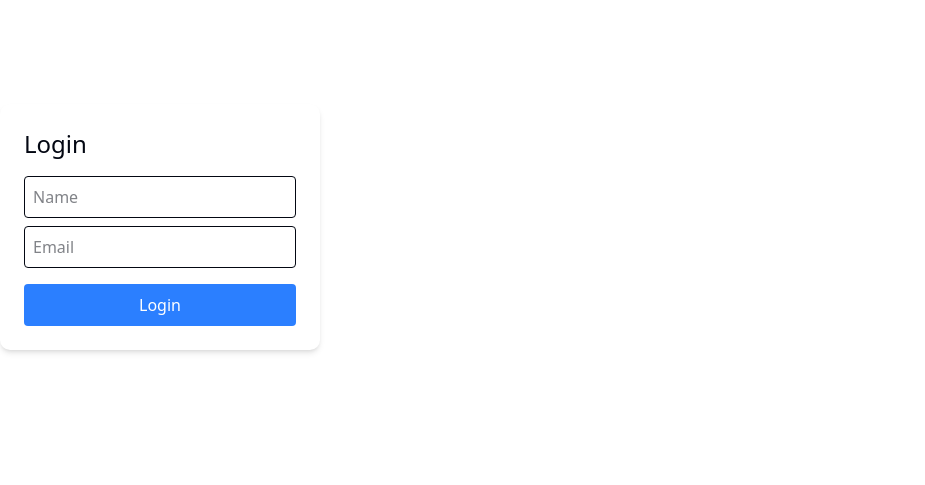
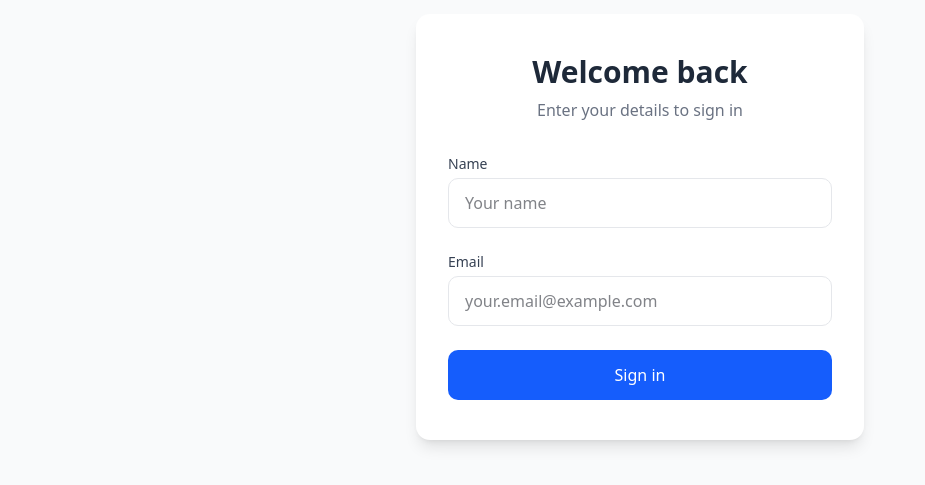
Before and after one commit to matteobu/forward-earth, a React (Vite) app in the folder carbon-usage-client/: page / in a window 1280 px wide. Shown: the part 173-658 px from the top of the page, without its empty margins (0-925 px from the left). Built offline with nearby package versions, Linux system fonts and the light colour scheme; no server answers.

Commit message:
Fixing the login page

```diff
--- a/carbon-usage-client/src/components/LoginForm.tsx
+++ b/carbon-usage-client/src/components/LoginForm.tsx
@@ -5,11 +5,15 @@
 const LoginForm: React.FC = () => {
   const [name, setName] = useState('');
   const [email, setEmail] = useState('');
+  const [isLoading, setIsLoading] = useState(false);
+  const [error, setError] = useState('');
   const { login } = useAuth();
   const navigate = useNavigate();
 
   const handleSubmit = async (e: React.FormEvent) => {
     e.preventDefault();
+    setIsLoading(true);
+    setError('');
 
     try {
       const response = await fetch('http://localhost:3000/auth/login', {
@@ -27,39 +31,108 @@
       navigate('/dashboard');
     } catch (error) {
       console.error('Login failed', error);
+      setError('Login failed. Please check your credentials and try again.');
+    } finally {
+      setIsLoading(false);
     }
   };
 
   return (
-    <div className="flex flex-col items-center justify-center h-screen">
-      <form
-        onSubmit={handleSubmit}
-        className="bg-white p-6 rounded-lg shadow-md w-80"
+    <div className="flex items-center justify-center w-screen min-h-screen bg-gray-50">
+      <div className="w-full max-w-md px-8 py-10 bg-white rounded-xl shadow-lg">
+        <div className="text-center mb-8">
+          <h2 className="text-3xl font-bold text-gray-800">Welcome back</h2>
+          <p className="text-gray-500 mt-2">Enter your details to sign in</p>
+        </div>
+        {error && (
+          <div className="mb-4 p-3 bg-red-50 text-red-700 rounded-lg text-sm">
+            {error}
+          </div>
+        )}
+        <form onSubmit={handleSubmit} className="space-y-6">
+          <div>
+            <label
+              htmlFor="name"
+              className="block text-sm font-medium text-gray-700 mb-1"
             >
-        <h2 className="text-2xl mb-4">Login</h2>
+              Name
+            </label>
             <input
+              id="name"
               type="text"
-          placeholder="Name"
+              placeholder="Your name"
               value={name}
               onChange={(e) => setName(e.target.value)}
-          className="w-full p-2 mb-2 border rounded"
+              className="w-full px-4 py-3 rounded-lg border border-gray-200 focus:outline-none focus:ring-2 focus:ring-blue-500 focus:border-transparent transition duration-200"
               required
             />
+          </div>
+
+          <div>
+            <label
+              htmlFor="email"
+              className="block text-sm font-medium text-gray-700 mb-1"
+            >
+              Email
+            </label>
             <input
+              id="email"
               type="email"
-          placeholder="Email"
+              placeholder="your.email@example.com"
               value={email}
               onChange={(e) => setEmail(e.target.value)}
-          className="w-full p-2 mb-4 border rounded"
+              className="w-full px-4 py-3 rounded-lg border border-gray-200 focus:outline-none focus:ring-2 focus:ring-blue-500 focus:border-transparent transition duration-200"
               required
             />
+          </div>
+
           <button
             type="submit"
-          className="w-full bg-blue-500 text-white p-2 rounded"
+            disabled={isLoading}
+            className="w-full py-3 px-4 bg-blue-600 hover:bg-blue-700 text-white font-medium rounded-lg transition duration-200 focus:outline-none focus:ring-2 focus:ring-blue-500 focus:ring-offset-2 disabled:opacity-70 disabled:cursor-not-allowed"
           >
-          Login
+            {isLoading ? (
+              <span className="flex items-center justify-center">
+                <svg
+                  className="animate-spin -ml-1 mr-2 h-4 w-4 text-white"
+                  xmlns="http://www.w3.org/2000/svg"
+                  fill="none"
+                  viewBox="0 0 24 24"
+                >
+                  <circle
+                    className="opacity-25"
+                    cx="12"
+                    cy="12"
+                    r="10"
+                    stroke="currentColor"
+                    strokeWidth="4"
+                  ></circle>
+                  <path
+                    className="opacity-75"
+                    fill="currentColor"
+                    d="M4 12a8 8 0 018-8V0C5.373 0 0 5.373 0 12h4zm2 5.291A7.962 7.962 0 014 12H0c0 3.042 1.135 5.824 3 7.938l3-2.647z"
+                  ></path>
+                </svg>
+                Signing in...
+              </span>
+            ) : (
+              'Sign in'
+            )}
           </button>
         </form>
+        {/* // TOIMPROVE: give the user the sign in */}
+        {/* <div className="mt-8 text-center text-sm text-gray-500">
+          <p>
+            Don't have an account?{' '}
+            <a
+              href="#"
+              className="text-blue-600 hover:text-blue-800 font-medium"
+            >
+              Create account
+            </a>
+          </p>
+        </div> */}
+      </div>
     </div>
   );
 };
```
Lines whose indentation alone changed are shown as unchanged.
